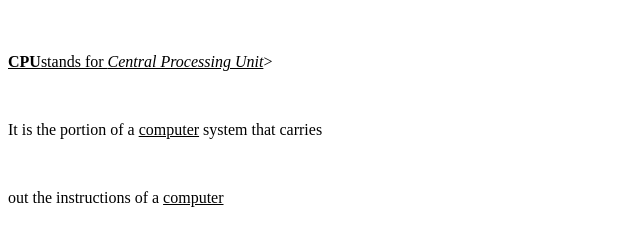
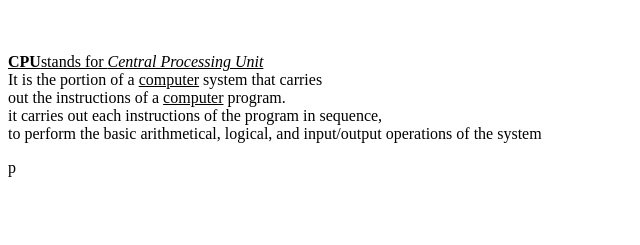
Before and after one commit to iamneo-production/cebcdbaacddcedfadaeccdfffebaeceaec, a website: page public/index.html in a window 1280 px wide. Shown: the part 61-306 px from the top of the page, without its empty margins (0-640 px from the left). Drawn offline with Linux system fonts and the light colour scheme.

Commit message:
Backup Commit

```diff
--- a/public/index.html
+++ b/public/index.html
@@ -2,8 +2,10 @@
 <html lang="en">
 <body>
     <h1>CPU</h1><br>
-    <p><u><b>CPU</b>stands for <i>Central Processing Unit</i></u>></p><br>
-    <p>It is the portion of a <u>computer</u> system that carries</p><br>
-    <p>out the instructions of a <u>computer<u></u></p>
+    <p><u><b>CPU</b>stands for <i>Central Processing Unit</i></u><br>
+    It is the portion of a <u>computer</u> system that carries<br>
+    out the instructions of a <u>computer</u> program.<br>
+    it carries out each instructions of the program in sequence,<br>
+    to perform the basic arithmetical, logical, and input/output operations of the system</p>p
 </body>
 </html>
```
